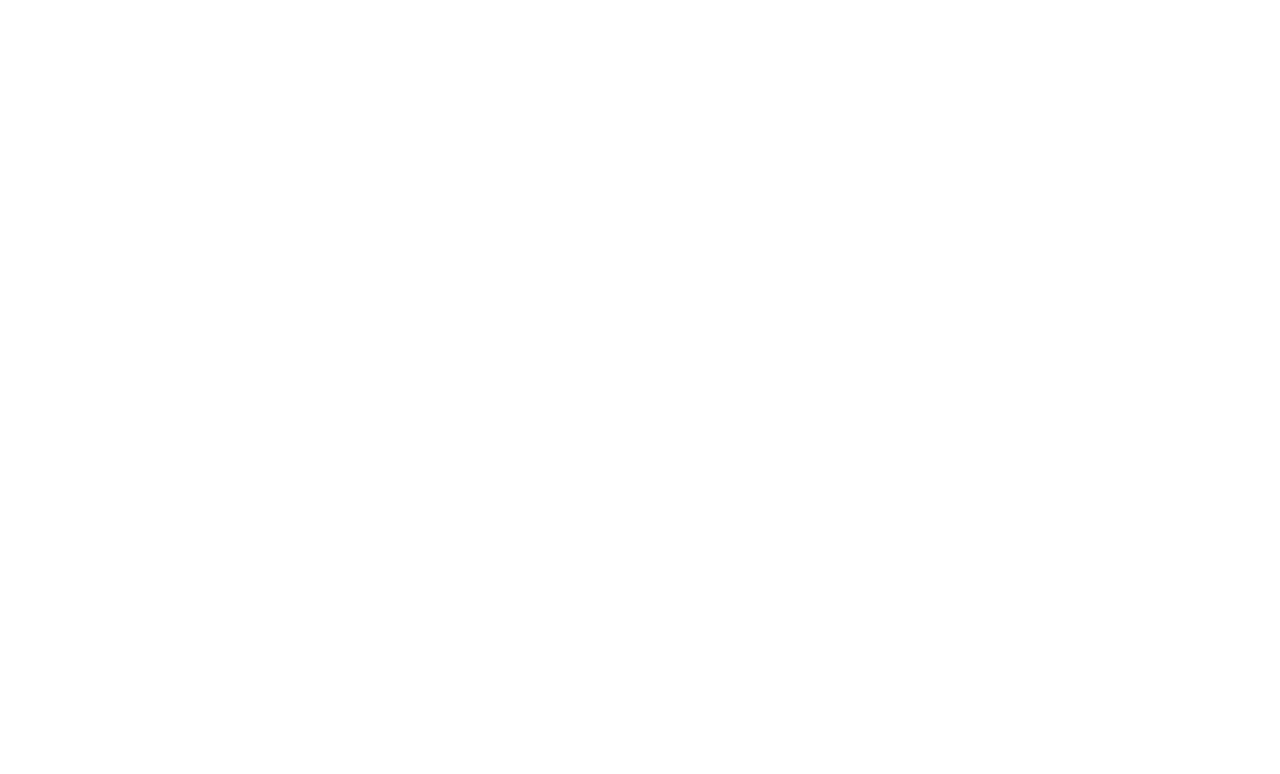
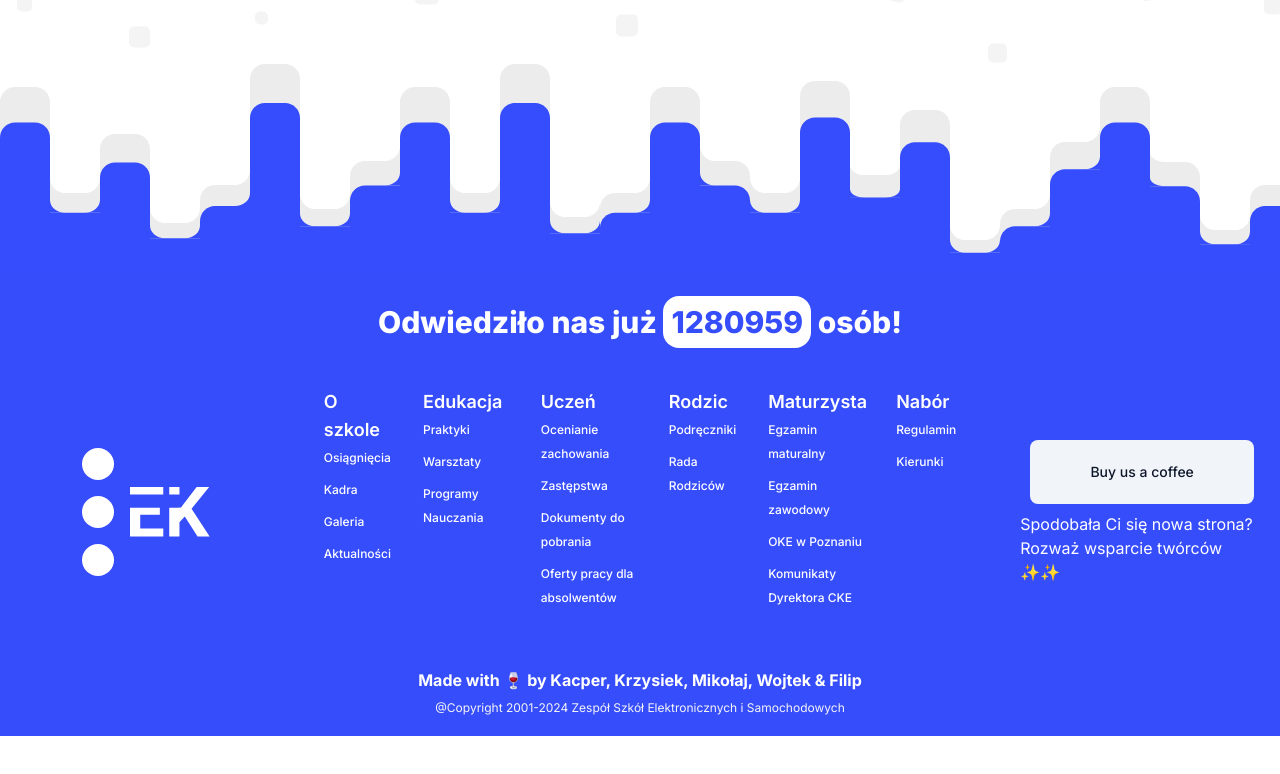
Before and after one commit to CyberSecurityLabPL/elektronik-webpage, a Next.js app in the folder frontend/: page / in a window 1280 px wide. Shown: the top 774 px of the page. Built offline with nearby package versions, Linux system fonts and the light colour scheme.

Commit message:
added footer

```diff
--- a/frontend/src/app/globals.css
+++ b/frontend/src/app/globals.css
@@ -5,6 +5,7 @@
   @layer base {
     :root {
       --background: 0 0% 100%;
+      --background-accent: 0, 0%, 96%;
       --foreground: 217, 33%, 17%;
 
       --card: 0 0% 100%;
--- a/frontend/src/app/layout.tsx
+++ b/frontend/src/app/layout.tsx
@@ -1,6 +1,7 @@
 import type { Metadata } from "next";
 import { Inter } from "next/font/google";
 import "./globals.css";
+import Footer from "@/components/footer";
 
 const inter = Inter({ subsets: ["latin"] });
 
@@ -16,7 +17,10 @@
 }>) {
   return (
     <html lang="en">
-      <body className={inter.className}>{children}</body>
+      <body className={inter.className}>
+        {children}
+        <Footer />
+      </body>
     </html>
   );
 }
--- /dev/null
+++ b/frontend/src/components/footer.tsx
@@ -0,0 +1,123 @@
+"use client"
+import Image from "next/image"
+import { Button } from "./ui/button"
+import { ReactNode } from "react"
+import Link from "next/link"
+
+export default function Footer(){
+    return (
+        <footer className="flex flex-col justify-end w-full min-h-96 h-fit mt-[-16rem]">
+            <div className="bg-repeat-x bg-footer-squares w-full h-80"></div>
+            <div className="bg-repeat-x bg-splash-transition w-full h-52"></div>
+            <div className="flex justify-between bg-primary w-full min-h-32 h-fit pb-4 pt-8">
+                <SocialMedia />
+                <MainPanel />
+                <Donate />
+            </div>
+        </footer>
+    )
+}
+
+//component for social media panel
+function TempIcon(){
+    return (
+        <div className="w-8 h-8 bg-background m-2 rounded-full"></div>
+    )
+}
+
+//component for donation panel
+function DonationButton(){
+    return (
+        <Button variant={"secondary"} className="w-56 h-16 rounded-lg flex justify-center items-center">Buy us a coffee</Button>
+    )
+}
+
+//components for main panel
+function LinkPanel({title, children} : {children?: ReactNode, title: string}){
+    return (
+        <div className="flex justify-start flex-col mx-4 max-w-24">
+            <div className="text-background text-lg font-semibold">{title}</div>
+            {children}
+        </div>
+    )
+}
+
+//components for main panel
+function LinkItem({name, href} : {name: string, href: string}) {
+    return (
+        <div className="mb-2">
+            <Link className="text-background font-medium text-xs" href={href}>{name}</Link>
+        </div>
+    )
+}
+
+function SocialMedia(){
+    return (
+        <div className="flex justify-center ml-4 w-64">
+            <div className="flex justify-center flex-col h-full mx-2">
+                <TempIcon />
+                <TempIcon />
+                <TempIcon />
+            </div>
+            <div className="flex justify-center flex-col w-20 h-full relative">
+                <Image alt="logo" fill src={"/logo-white.svg"} />
+            </div>
+        </div>
+    )
+}
+
+function MainPanel(){
+    return (
+        <div className="flex justify-center">
+            <div className="flex justify-around flex-col">
+                <div className="text-background text-3xl font-extrabold text-center">Odwiedziło nas już <span className="text-primary font-extrabold text-3xl bg-background p-2 rounded-2xl">1280959</span> osób!</div>
+                <div className="flex justify-center m-12">
+                    <LinkPanel title="O szkole">
+                        <LinkItem name="Osiągnięcia" href="" />
+                        <LinkItem name="Kadra" href="" />
+                        <LinkItem name="Galeria" href="" />
+                        <LinkItem name="Aktualności" href="" />
+                    </LinkPanel>
+                    <LinkPanel title="Edukacja">
+                        <LinkItem name="Praktyki" href="" />
+                        <LinkItem name="Warsztaty" href="" />
+                        <LinkItem name="Programy Nauczania" href="" />
+                    </LinkPanel>
+                    <LinkPanel title="Uczeń">
+                        <LinkItem name="Ocenianie zachowania" href="" />
+                        <LinkItem name="Zastępstwa" href="" />
+                        <LinkItem name="Dokumenty do pobrania" href="" />
+                        <LinkItem name="Oferty pracy dla absolwentów" href="" />
+                    </LinkPanel>
+                    <LinkPanel title="Rodzic">
+                        <LinkItem name="Podręczniki" href="" />
+                        <LinkItem name="Rada Rodziców" href="" />
+                    </LinkPanel>
+                    <LinkPanel title="Maturzysta">
+                        <LinkItem name="Egzamin maturalny" href="" />
+                        <LinkItem name="Egzamin zawodowy" href="" />
+                        <LinkItem name="OKE w Poznaniu" href="" />
+                        <LinkItem name="Komunikaty Dyrektora CKE" href="" />
+                    </LinkPanel>
+                    <LinkPanel title="Nabór">
+                        <LinkItem name="Regulamin" href="" />
+                        <LinkItem name="Kierunki" href="" />
+                    </LinkPanel>
+                </div>
+                <div className="flex justify-around flex-col">
+                    <div className="flex justify-center items-center text-background text-base font-bold m-1">Made with 🍷 by Kacper, Krzysiek, Mikołaj, Wojtek & Filip</div>
+                    <div className="flex justify-center items-center text-background-accent text-xs m-1">@Copyright 2001-2024 Zespół Szkół Elektronicznych i Samochodowych</div>
+                </div>
+            </div>
+        </div>
+    )
+}
+
+function Donate(){
+    return (
+        <div className="flex flex-col justify-center w-64 mr-4">
+            <div className="flex justify-center"><DonationButton /></div>
+            <div className="text-background mt-2">Spodobała Ci się nowa strona? Rozważ wsparcie twórców ✨✨</div>
+        </div>
+    )
+}
--- a/frontend/tailwind.config.ts
+++ b/frontend/tailwind.config.ts
@@ -18,11 +18,18 @@
       },
     },
     extend: {
+      backgroundImage: {
+        'splash-transition': "url('/splash-transition-single.svg')",
+        'footer-squares': "url('/footer-squares.svg')"
+      },
       colors: {
         border: "hsl(var(--border))",
         input: "hsl(var(--input))",
         ring: "hsl(var(--ring))",
-        background: "hsl(var(--background))",
+        background:{
+          DEFAULT: "hsl(var(--background))",
+          accent: "hsl(var(--background-accent))"
+        } ,
         foreground: "hsl(var(--foreground))",
         primary: {
           DEFAULT: "hsl(var(--primary))",
```
Also changed, not shown: frontend/public/logo-white.svg (added).
